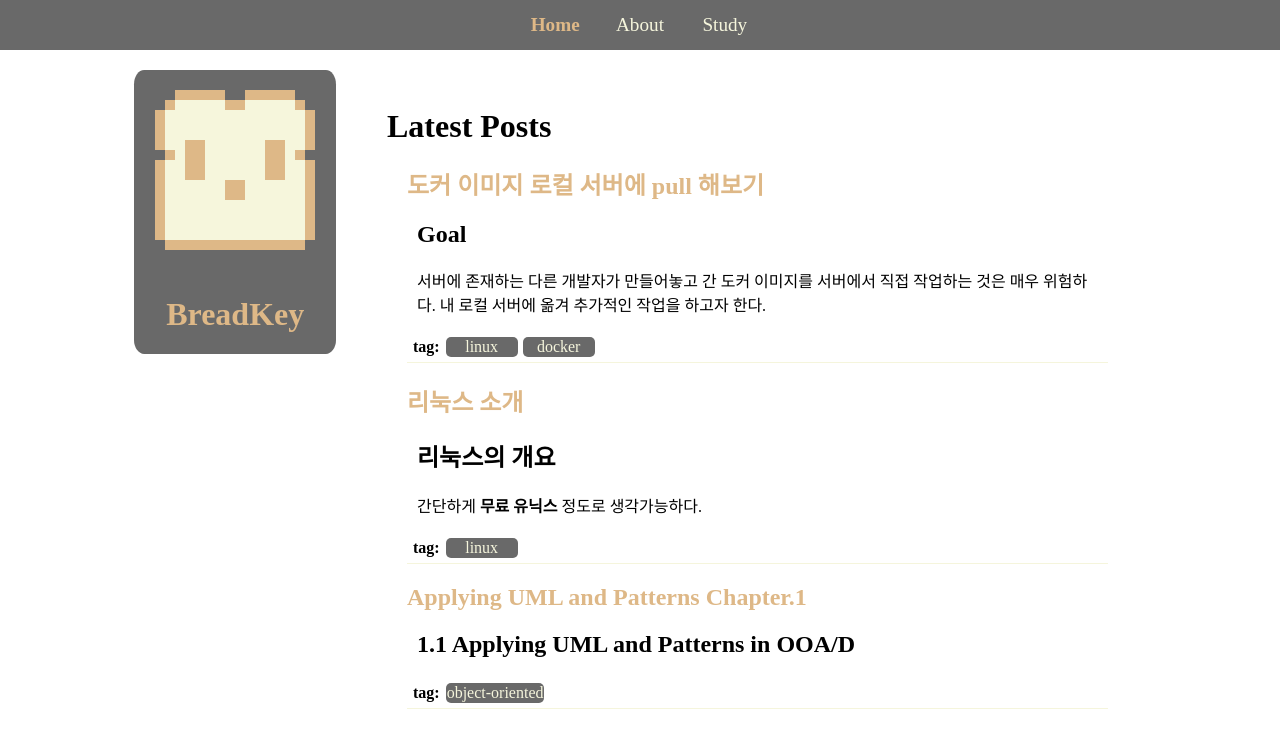
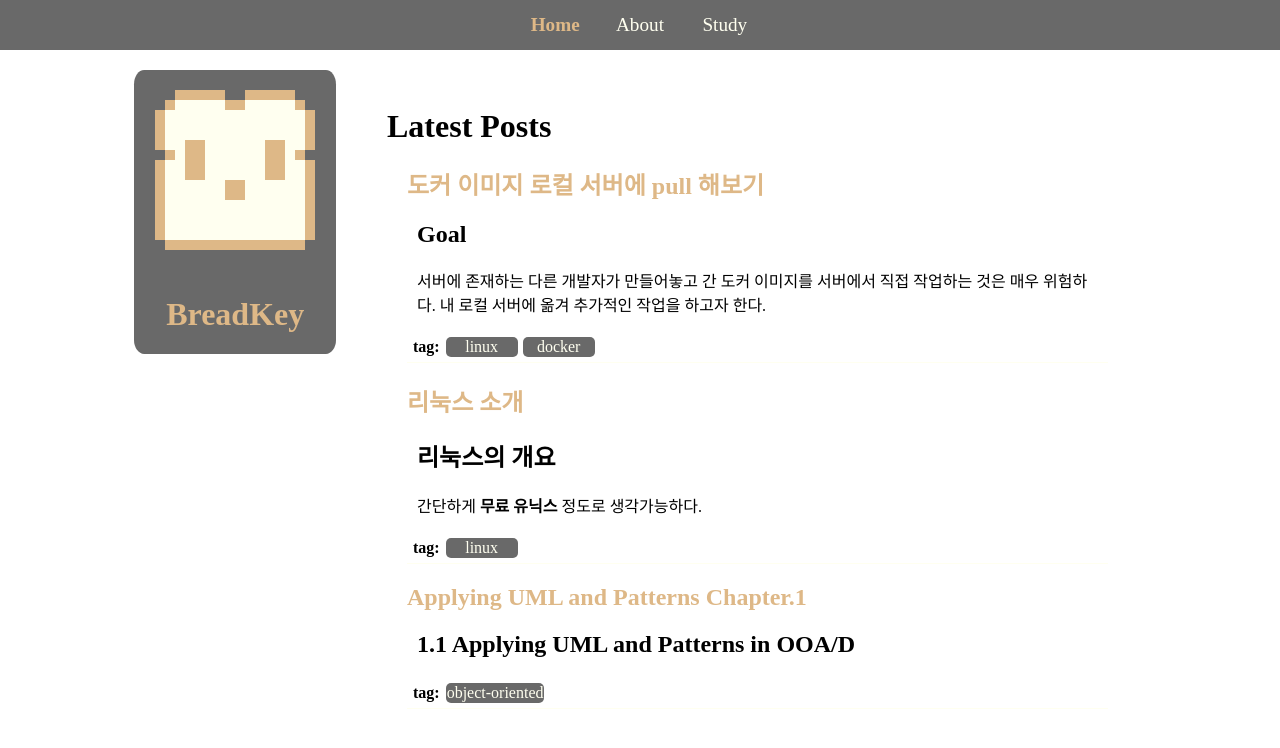
Before and after one commit to BreadKey/breadkey.github.io, a Jekyll site: the page built from index.html, in a window 1280 px wide. Shown: the top 748 px of the page. Built offline with Jekyll 4.4.1, drawn with Linux system fonts in a browser that asks for light colours.

Commit message:
주색상 변경 beige -> ivory

```diff
--- a/_includes/navigation.html
+++ b/_includes/navigation.html
@@ -13,7 +13,7 @@
 			{% if page.url == item.link %}
 				style = "color: burlywood; font-weight: bold;"
 			{% else %}
-				style = "color: beige;"
+				style = "color: ivory;"
 			{% endif %}
 			>
 			{{ item.name }}
--- a/css/default.css
+++ b/css/default.css
@@ -25,12 +25,12 @@
 	min-width: 70px;
 	border-radius: 5px;
 	background-color: dimgray;
-	color: beige;
+	color: ivory;
 	text-align: center;
 }
 
 li {
-	border-bottom: 1.5px solid beige;
+	border-bottom: 1.5px solid ivory;
 }
 
 ul {
@@ -43,7 +43,7 @@
 }
 
 a#post-title:hover {
-	color: beige;
+	color: wheat;
 }
 
 img {
@@ -79,7 +79,7 @@
 }
 
 .highlighter-rouge {
-	background-color: beige;
+	background-color: ivory;
 	color: black;
 	padding-inline-start: 1em;
 	padding-block-start: 0.1em;
```
Also changed, not shown: assets/img/profile.png.
